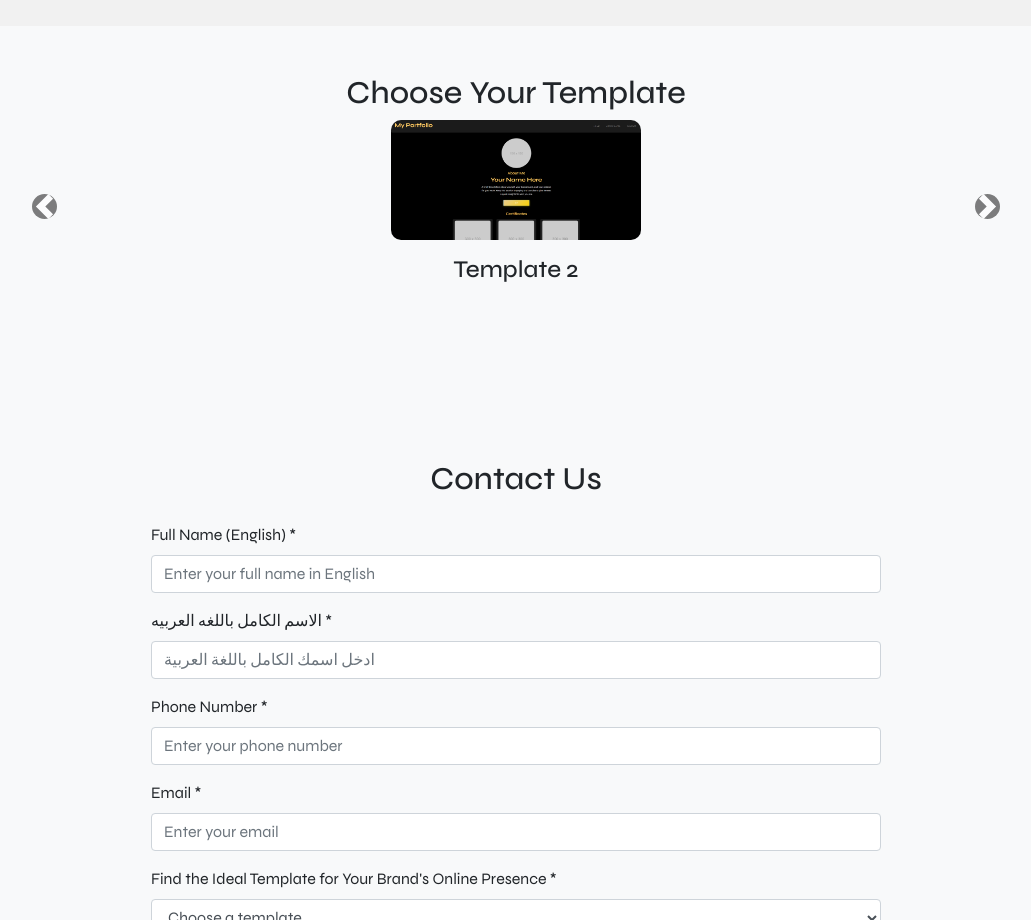
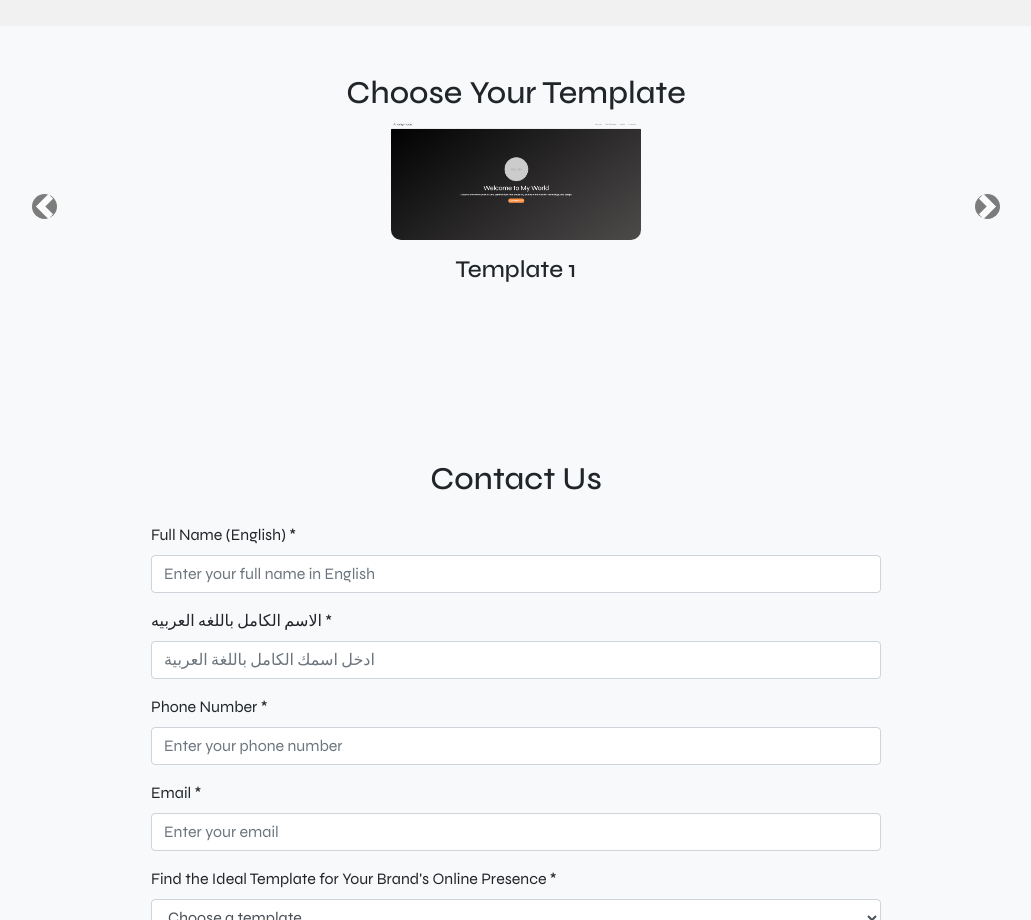
Before and after one commit to HashimZuraiqi/THO, a plain HTML site: page index.html in a window 1280 px wide. Shown: the part 1580-2500 px from the top of the page, without its empty margins (124-1155 px from the left). Drawn offline with nearby package versions, Linux system fonts and the light colour scheme; some packages are replaced by stand-ins of ours; a script that the page names is missing.

Commit message:
template 1 added

```diff
--- a/index.html
+++ b/index.html
@@ -104,16 +104,16 @@
             <div id="templateCarousel" class="carousel slide" data-ride="carousel" data-interval="false">
                 <div class="carousel-inner">
                     <!-- First Template -->
-                    <!-- <div class="carousel-item active">
+                    <div class="carousel-item active">
                         <div class="d-flex justify-content-center align-items-center">
                             <div class="template-card">
-                                <a><img src="template1.png" alt="Template 1" class="img-fluid" loading="lazy"></a>
+                                <a href="https://hashimzuraiqi.github.io/template1/"><img src="template1.png" alt="Template 1" class="img-fluid" loading="lazy"></a>
                                 <h4 class="mt-3">Template 1</h4>
                             </div>
                         </div>
-                    </div>  -->
+                    </div>
                     <!-- Second Template -->
-                    <div class="carousel-item active">
+                    <div class="carousel-item">
                         <div class="d-flex justify-content-center align-items-center">
                             <div class="template-card">
                                 <a href="https://hashimzuraiqi.github.io/Tempalte-2/#home" target="_blank"><img src="template2.png" alt="Template 2" class="img-fluid" loading="lazy"></a>
```
Also changed, not shown: template1.png (added).
